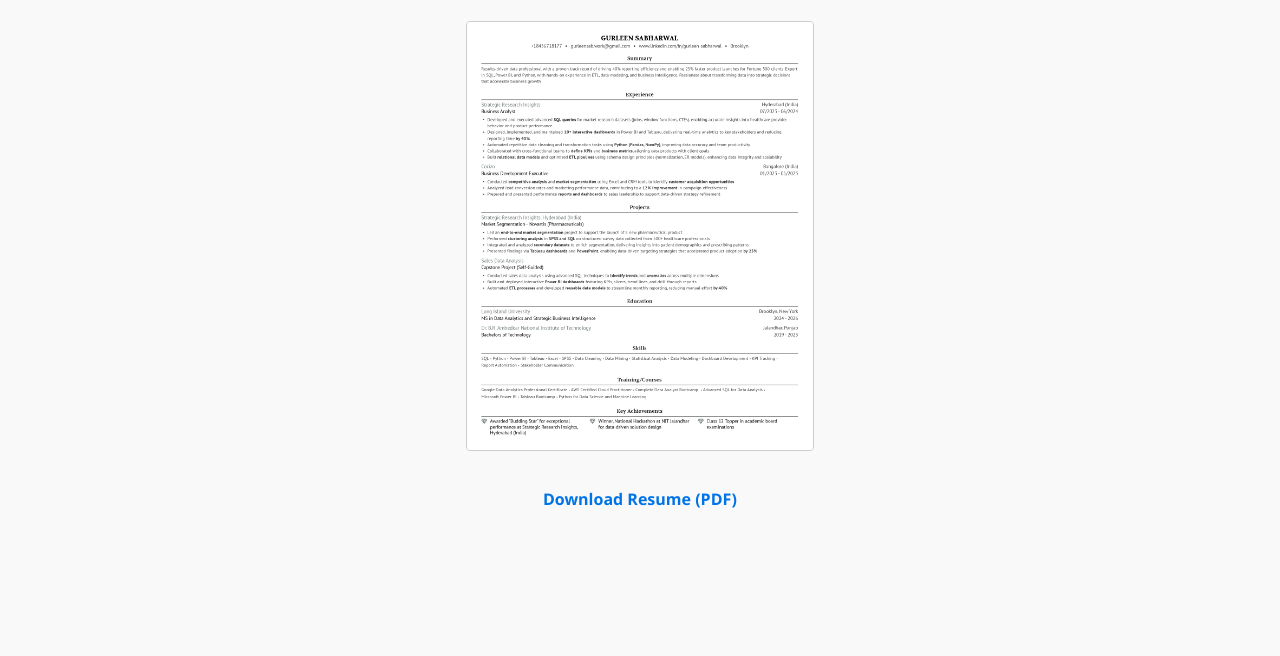
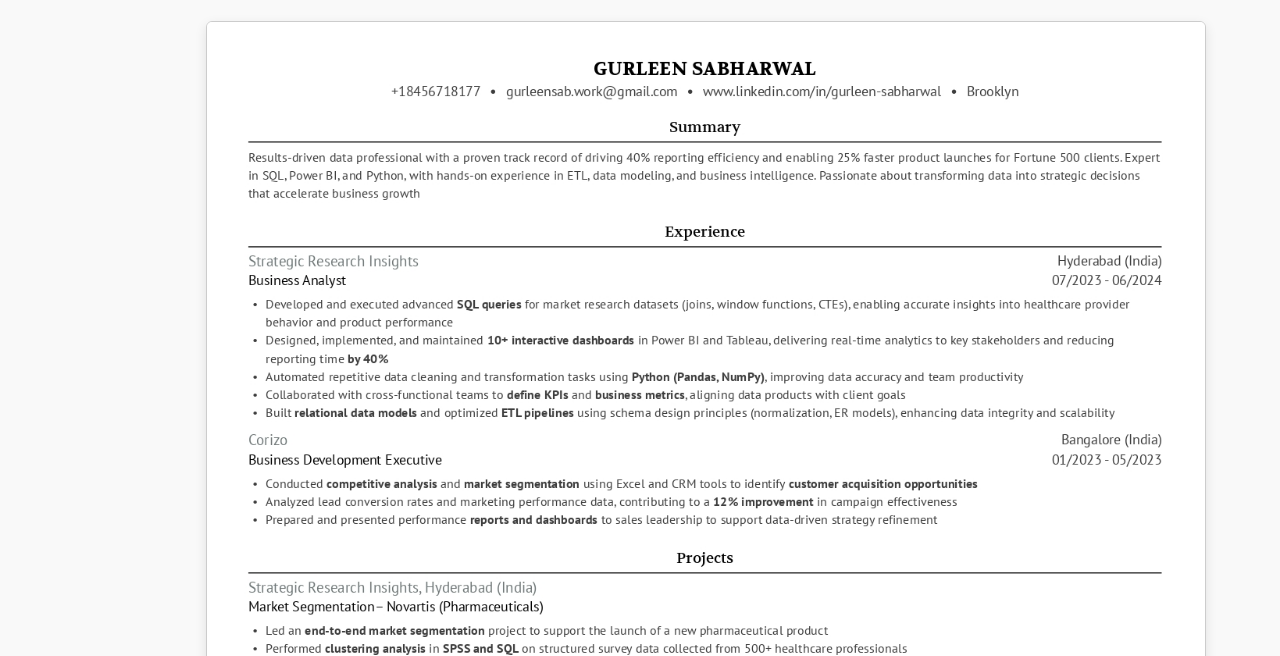
Before and after one commit to Gurleensab05-stack/Portfolio, a plain HTML site: page resume.html in a window 1280 px wide. Shown: the part 144-800 px from the top of the page. Drawn offline with Linux system fonts and the light colour scheme.

Commit message:
Update resume.html

```diff
--- a/resume.html
+++ b/resume.html
@@ -75,13 +75,20 @@
       margin-top: 1.5rem;
       text-align: center;
     }
-    .pdf-container img {
-      width: 40%;
-      max-width: 500px;
+    .pdf-container {
+      margin-top: 1.5rem;
+      text-align: center;
+    }
+
+    .resume-image {
+      width: 90vw;
+      max-width: 1000px;
       height: auto;
       border: 1px solid #ccc;
-      border-radius: 4px;
+      border-radius: 6px;
+      box-shadow: 0 4px 12px rgba(0,0,0,0.1);
     }
+
 
     /* Responsive */
     @media (max-width: 600px) {
@@ -108,7 +115,7 @@
 
     <!-- Optional: Embed your resume PDF here -->
     <div class="pdf-container">
-      <img src="GurleenSabharwalResume__page-0001.jpg" alt="Resume" />
+      <img src="GurleenSabharwalResume__page-0001.jpg" alt="Resume" class="resume-image" />
     </div>
 
     <!-- Optional: Text highlights from your resume -->
```
